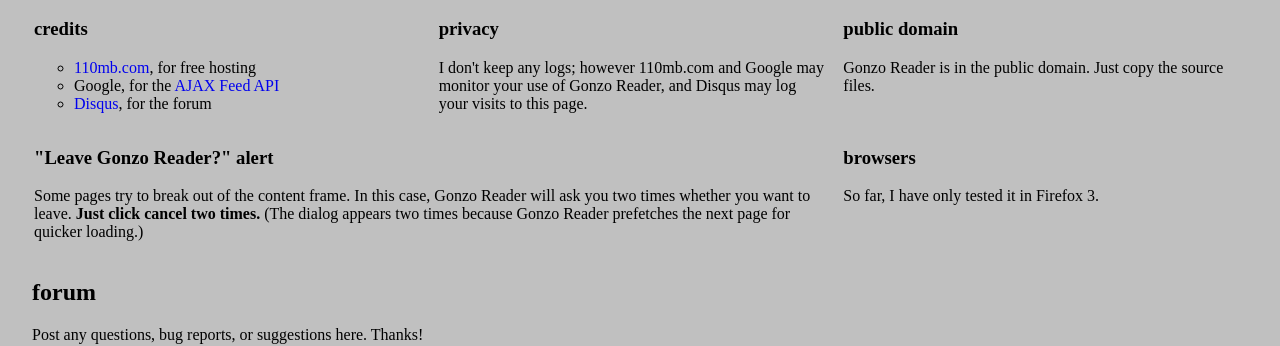
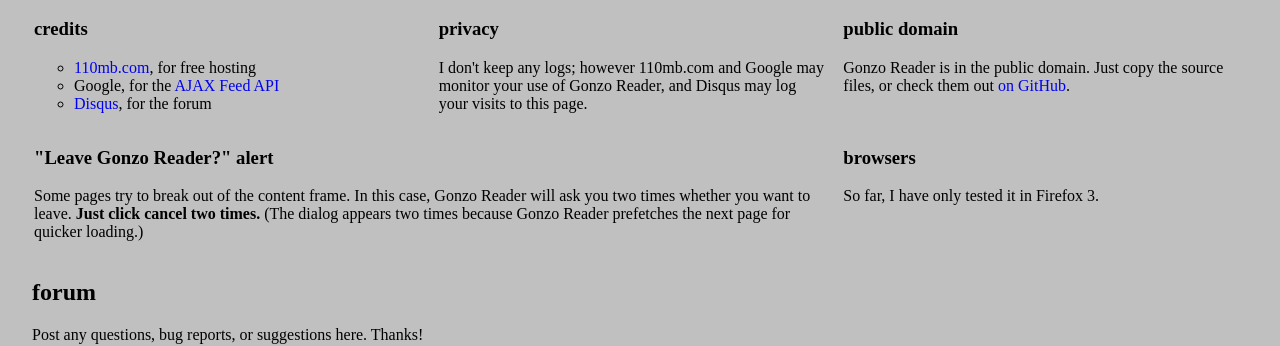
Before and after one commit to manuel/gonzoreader, a plain HTML site: page credits.html in a window 1280 px wide. Shown: the part 180-526 px from the top of the page. Drawn offline with Linux system fonts and the light colour scheme; a script that the page names is missing.

Commit message:
added github link

```diff
--- a/credits.html
+++ b/credits.html
@@ -34,7 +34,9 @@ page.</p>
 
 <td valign=top align=left width="33%">
 <h3>public domain</h3>
-<p>Gonzo Reader is in the public domain.  Just copy the source files.
+<p>Gonzo Reader is in the public domain.  Just copy the source files,
+or check them out <a href="http://github.com/manuel/gonzoreader/tree/master">on
+GitHub</a>.
 </td>
 
 </tr>
```
